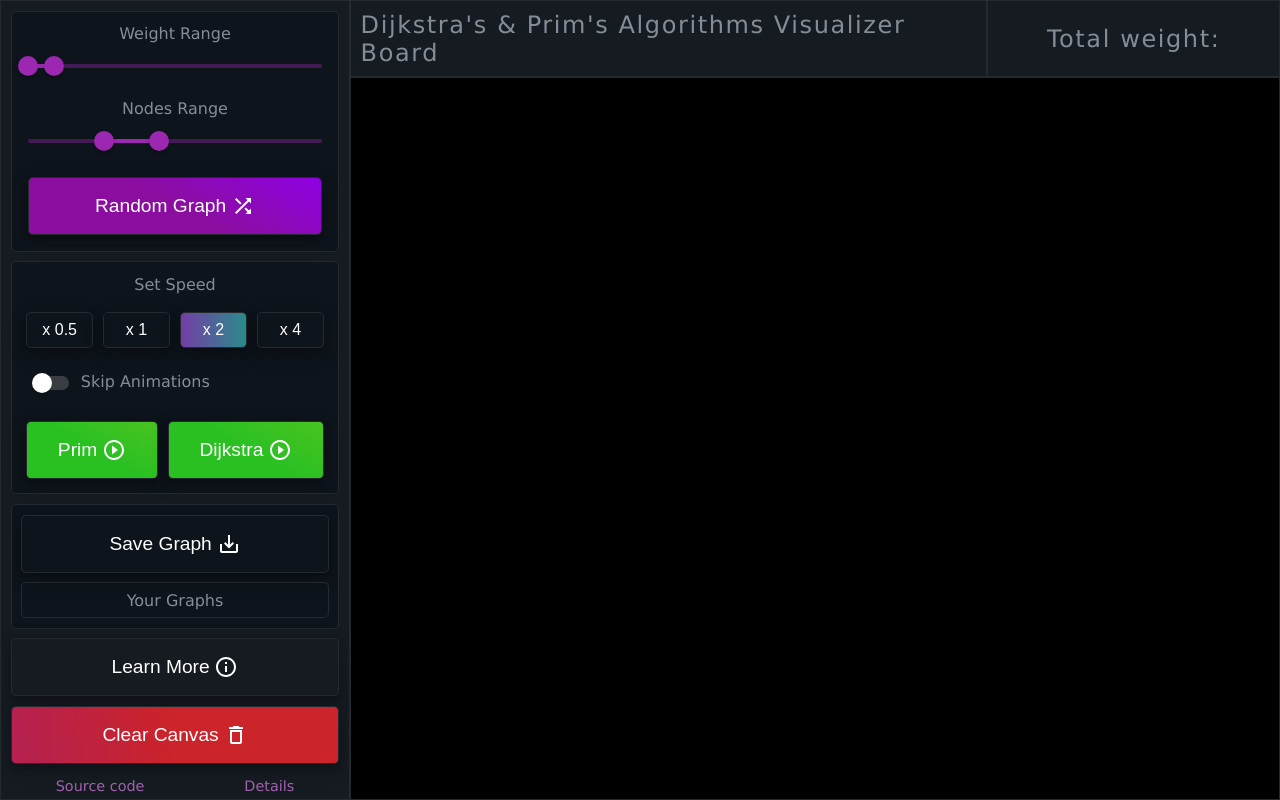
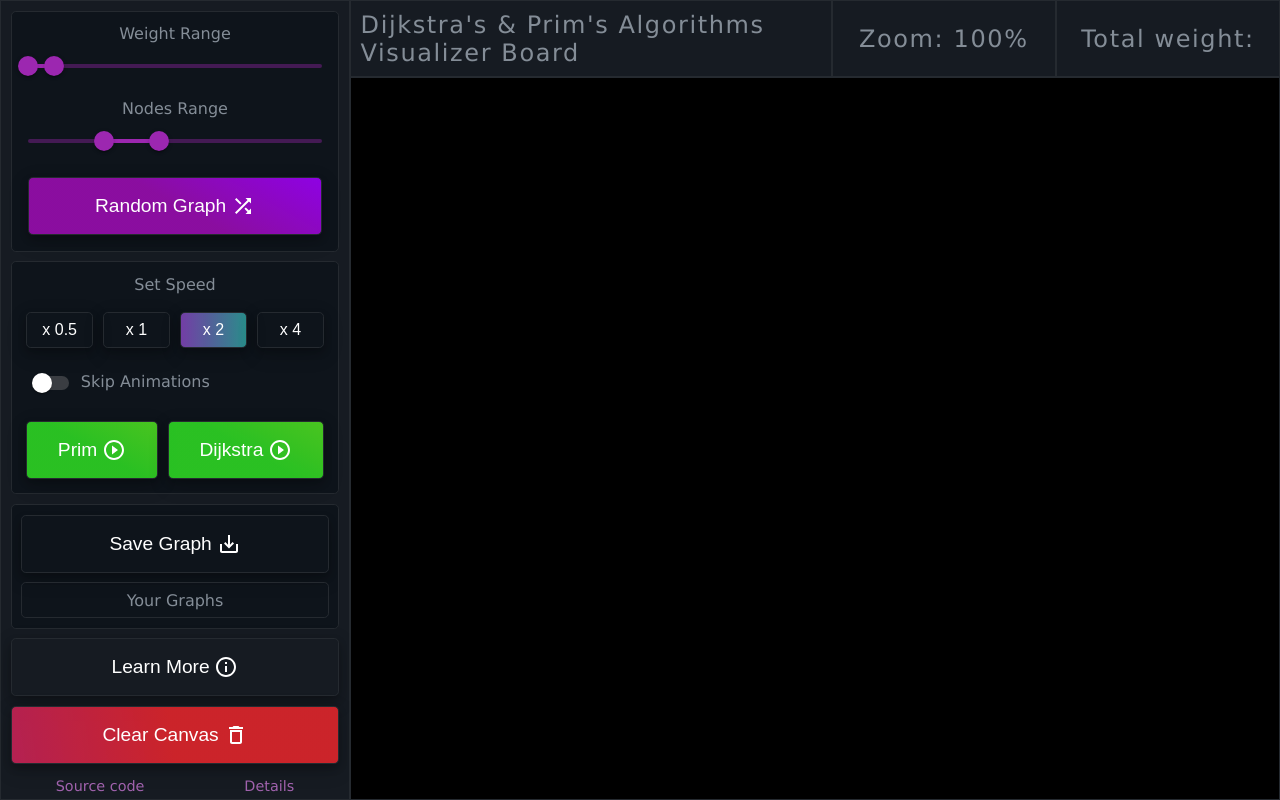
Before and after one commit to adiletbaimyrza/dijkstra-prim-visualization, a React (Vite) app in the folder dijkstra-prim-visualization/: page / in a window 1280 px wide. Built offline with nearby package versions, Linux system fonts and the light colour scheme; some icons are missing.

Commit message:
add zoom component

```diff
--- a/dijkstra-prim-visualization/src/App.jsx
+++ b/dijkstra-prim-visualization/src/App.jsx
@@ -1,4 +1,4 @@
-import { Canvas, Navbar, Title, Indicator } from "./components";
+import { Canvas, Navbar, Title, Indicator, Zoom } from "./components";
 import { Providers } from "./contexts";
 
 function App() {
@@ -8,6 +8,7 @@ function App() {
       <div id="playground">
         <div id="indicators">
           <Title />
+          <Zoom />
           <Indicator />
         </div>
         <Canvas />
--- /dev/null
+++ b/dijkstra-prim-visualization/src/components/Zoom/Zoom.jsx
@@ -0,0 +1,11 @@
+import styles from "./Zoom.module.css";
+import { GraphParamsContext } from "../../contexts";
+import { useContext } from "react";
+
+const Zoom = () => {
+  const { zoom } = useContext(GraphParamsContext);
+  const zoomPercentile = Math.round(zoom * 100);
+  return <div className={styles.zoom}>Zoom: {zoomPercentile}%</div>;
+};
+
+export default Zoom;
--- /dev/null
+++ b/dijkstra-prim-visualization/src/components/Zoom/Zoom.module.css
@@ -0,0 +1,20 @@
+@import url("https://fonts.googleapis.com/css2?family=Heebo&display=swap");
+.zoom {
+  font-family: Verdana, Geneva, Tahoma, sans-serif;
+  background-color: #161b22;
+  border: 1px solid #252a30;
+  color: #848d97;
+  font-size: 1.5rem;
+  letter-spacing: 0.1rem;
+  display: flex;
+  align-items: center;
+  justify-content: center;
+  width: 300px;
+  padding: 0.6rem;
+}
+
+@media screen and (max-width: 600px) {
+  .zoom {
+    font-size: 1.1rem;
+  }
+}
--- a/dijkstra-prim-visualization/src/components/index.js
+++ b/dijkstra-prim-visualization/src/components/index.js
@@ -2,5 +2,6 @@ import Canvas from "./Canvas/Canvas";
 import Indicator from "./Indicator/Indicator";
 import Navbar from "./Navbar/Navbar";
 import Title from "./Title/Title";
+import Zoom from "./Zoom/Zoom";
 
-export { Canvas, Indicator, Navbar, Title };
+export { Canvas, Indicator, Navbar, Title, Zoom };
```
